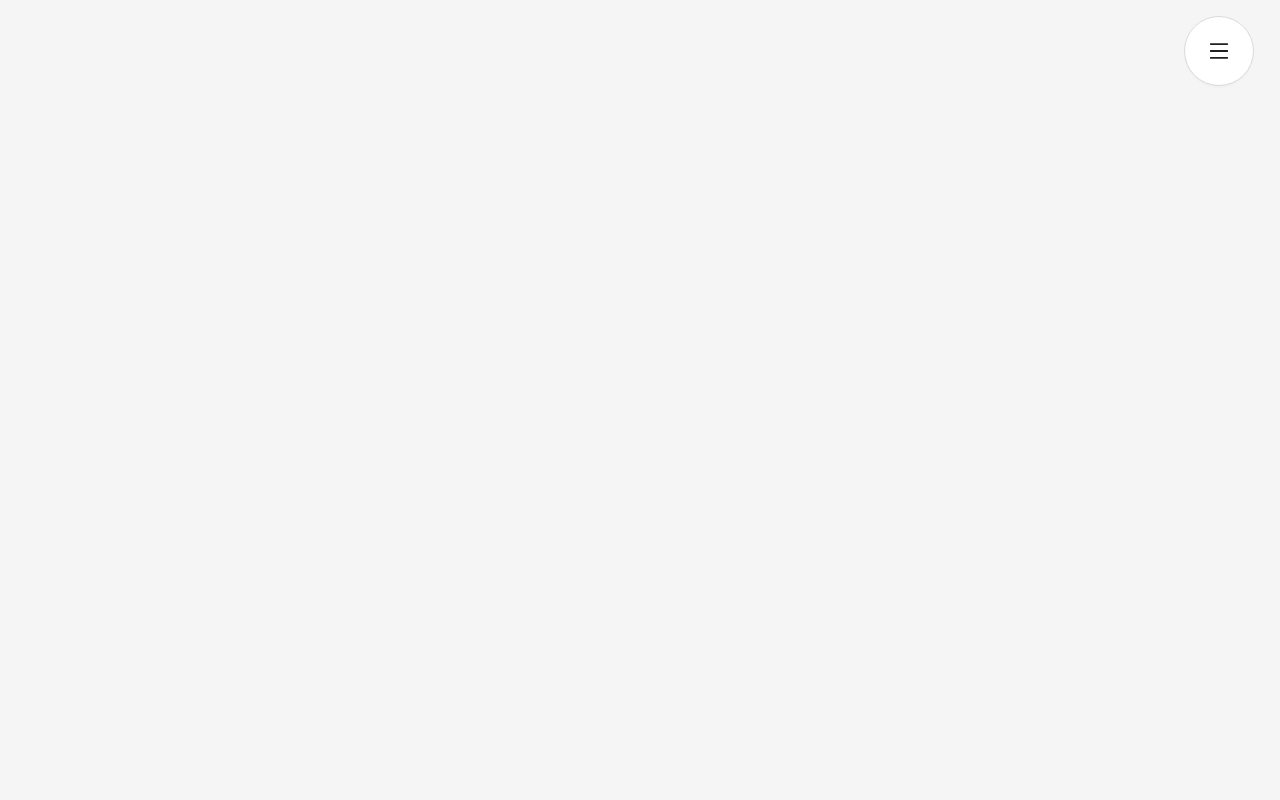
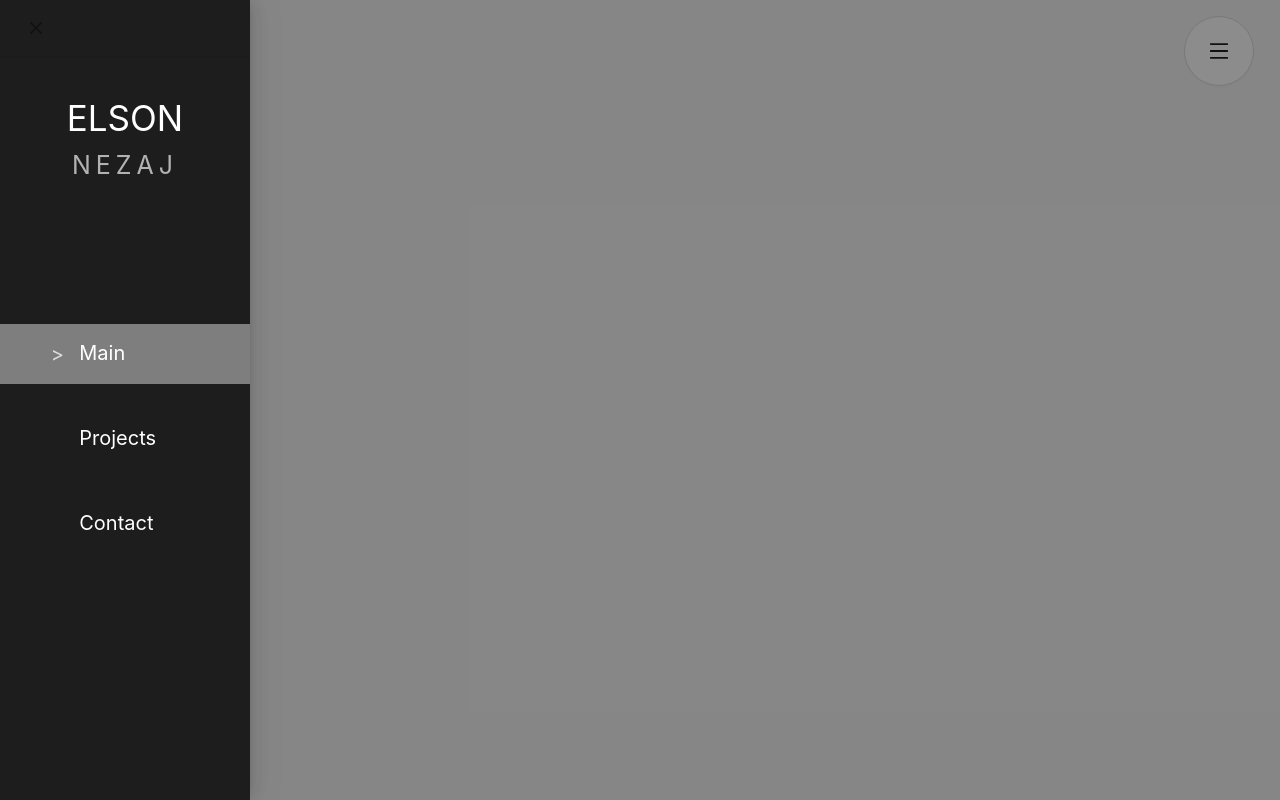
Before and after one commit to ElsonNezaj/elson-nezaj, a React (Create React App) app: page / in a window 1280 px wide. Both pictures are taken after a click on the button 1219 px from the left and 51 px from the top of the page. Built offline with nearby package versions, Linux system fonts and the light colour scheme.

Commit message:
functional sidebar drawer

```diff
--- a/package.json
+++ b/package.json
@@ -4,6 +4,7 @@
   "private": true,
   "dependencies": {
     "@ant-design/icons": "^5.2.5",
+    "@babel/plugin-proposal-private-property-in-object": "^7.21.11",
     "@reduxjs/toolkit": "^1.9.5",
     "@testing-library/jest-dom": "^5.17.0",
     "@testing-library/react": "^13.4.0",
--- a/src/Container/index.jsx
+++ b/src/Container/index.jsx
@@ -1,4 +1,4 @@
-import { Layout } from "antd";
+import { Drawer, Layout } from "antd";
 import styles from "./styles.module.scss";
 import Sider from "antd/es/layout/Sider";
 import { Content } from "antd/es/layout/layout";
@@ -13,14 +13,16 @@ export default function Container() {
   return (
     <div className={styles.container}>
       <Layout className={styles.layout}>
-        <Sider hidden={sideBarState} className={styles.sideBar}>
+        <Drawer
+          placement="left"
+          open={sideBarState}
+          onClose={() => dispatch(triggerSideBar(false))}
+          className={styles.sideBar}
+        >
           <Navigation />
-        </Sider>
-        <Content
-          onClick={() => dispatch(triggerSideBar(true))}
-          className={styles.mainContent}
-        >
-          {sideBarState === false && <div className={styles.backDrop} />}
+        </Drawer>
+        <Content className={styles.mainContent}>
+          {/* {sideBarState === false && <div className={styles.backDrop} />} */}
           <ContentContainer />
         </Content>
       </Layout>
--- a/src/Container/styles.module.scss
+++ b/src/Container/styles.module.scss
@@ -8,9 +8,7 @@
 
 .sideBar {
   background-color: rgb(29, 29, 29) !important;
-  width: 250px !important;
-  max-width: 250px !important;
-  min-width: 250px !important;
+  overflow: hidden !important;
 }
 
 .backDrop {
--- a/src/Content/Container/index.jsx
+++ b/src/Content/Container/index.jsx
@@ -1,12 +1,18 @@
 import { Button } from "antd";
 import styles from "./styles.module.scss";
 import { MenuOutlined } from "@ant-design/icons";
+import { useDispatch } from "react-redux";
+import { triggerSideBar } from "../../redux/navigation/navigationSlice";
 
 export default function ContentContainer() {
+  const dispatch = useDispatch();
   return (
     <div className={styles.contentContainer}>
       <div className={styles.menuButtonContainer}>
-        <Button className={styles.menuButton}>
+        <Button
+          onClick={() => dispatch(triggerSideBar(true))}
+          className={styles.menuButton}
+        >
           <MenuOutlined />
         </Button>
       </div>
--- a/src/Navigation/styles.module.scss
+++ b/src/Navigation/styles.module.scss
@@ -12,12 +12,14 @@
 .mainText {
   color: white;
   font-size: 35px;
+  text-align: center;
 }
 
 .subText {
   font-size: 25px;
   letter-spacing: 5px;
   color: rgba(204, 204, 204, 0.852);
+  text-align: center;
 }
 
 .navigationItems {
--- a/src/index.css
+++ b/src/index.css
@@ -1,13 +1,23 @@
 body {
   margin: 0;
-  font-family: -apple-system, BlinkMacSystemFont, 'Segoe UI', 'Roboto', 'Oxygen',
-    'Ubuntu', 'Cantarell', 'Fira Sans', 'Droid Sans', 'Helvetica Neue',
+  font-family: -apple-system, BlinkMacSystemFont, "Segoe UI", "Roboto", "Oxygen",
+    "Ubuntu", "Cantarell", "Fira Sans", "Droid Sans", "Helvetica Neue",
     sans-serif;
   -webkit-font-smoothing: antialiased;
   -moz-osx-font-smoothing: grayscale;
 }
 
 code {
-  font-family: source-code-pro, Menlo, Monaco, Consolas, 'Courier New',
+  font-family: source-code-pro, Menlo, Monaco, Consolas, "Courier New",
     monospace;
 }
+
+.ant-drawer-content-wrapper {
+  width: 250px !important;
+  overflow: hidden;
+}
+
+.ant-drawer-body {
+  width: 100% !important;
+  overflow: hidden !important;
+}
--- a/src/redux/navigation/navigationSlice.jsx
+++ b/src/redux/navigation/navigationSlice.jsx
@@ -1,7 +1,7 @@
 import { createSlice } from "@reduxjs/toolkit";
 const initialState = {
   selectedNavigation: "main",
-  sideBarState: true,
+  sideBarState: false,
 };
 
 export const navigationSlice = createSlice({
```
Also changed, not shown: 1 other file (tests, documents, lock files or other folders).
